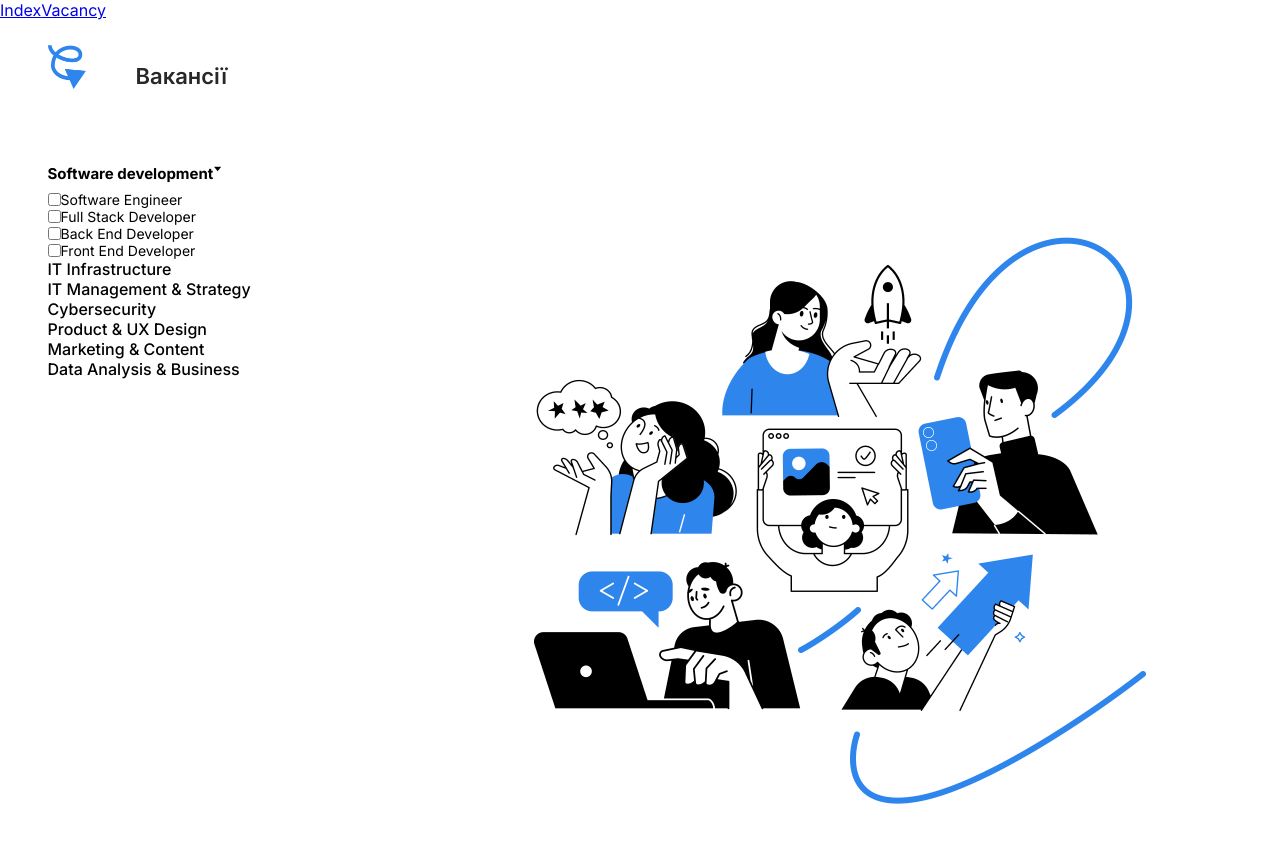
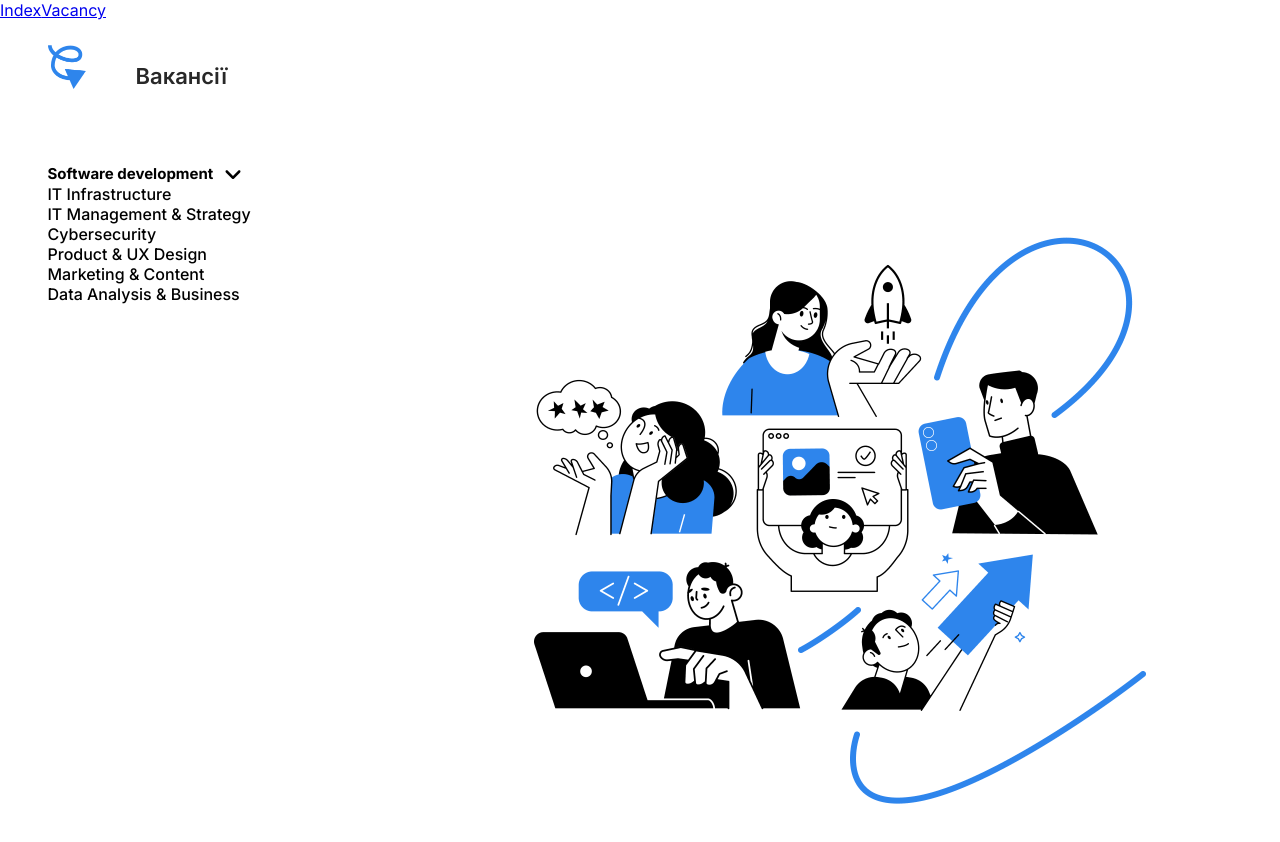
Before and after one commit to SergeyMyronenko/BuxOnline, a React (Vite) app: page /vite-react-app/vacancy in a window 1280 px wide. Shown: the top 842 px of the page. Built offline with nearby package versions, Linux system fonts and the light colour scheme.

Commit message:
Feat: Accordion component that has dynamic height

```diff
--- a/package.json
+++ b/package.json
@@ -12,6 +12,7 @@
   "dependencies": {
     "react": "^18.3.1",
     "react-dom": "^18.3.1",
+    "react-icons": "^5.3.0",
     "react-router": "^6.26.2",
     "react-router-dom": "^6.26.2",
     "sass": "^1.78.0"
--- a/src/Components/Accordion/Accordion.jsx
+++ b/src/Components/Accordion/Accordion.jsx
@@ -1,21 +1,29 @@
 import React from 'react';
 import './Accordion.scss';
+import { useState } from 'react';
+import { FaAngleDown } from "react-icons/fa6";
 
 const Accordion = ({ accordionTitle, children }) => {
+    const [isOpen, setIsOpen] = useState(false);
     return (
         <div className='accordion-wrapper'>
             <div className="accordion-title">
                 <h3 >{accordionTitle}</h3>
-                <div>{'\u{1F893}'}</div>
+                <div className={`accordion-button ${isOpen?'open':''}`} onClick={()=>setIsOpen(!isOpen)} >
+                <FaAngleDown></FaAngleDown>
+                <FaAngleDown></FaAngleDown>
+                </div>
             </div>
 
-            <ul className='accordion-list'>
+            <ul className={`accordion-list ${isOpen?'open':''}`}>
+                <div className='accordion-items-wrapper'>
                     {React.Children.map(children, (child, index) => (
                         <li className='accordion-item' key={index}>
                             <input type="checkbox" name="" id="" />
                             {child}
                         </li>
                     ))}
+                </div>
             </ul>
         </div>
     );
--- a/src/Components/Accordion/Accordion.scss
+++ b/src/Components/Accordion/Accordion.scss
@@ -1,3 +1,5 @@
+$transitionAll: 0.5s cubic-bezier(0.7, 0, 0.31, 0.98);
+
 .accordion-wrapper {
     display: grid;
 
@@ -6,23 +8,62 @@
     .accordion-title {
         grid-template-rows: 1fr;
         display: flex;
+
         h3 {
             font-weight: 700;
             font-size: 15px;
         }
+        .accordion-button{
+            margin-left: 10px;
+            cursor: pointer;
+            height: 20px;
+            width: 20px;
+            display: flex;
+            flex-direction: column-reverse;
+            overflow: hidden;
+
+            svg{
+                width: 20px;
+                height: 20px;
+                flex-shrink: 0;
+                transition: $transitionAll;
+
+                &:nth-of-type(2){
+                    transform: rotate(180deg);
+                }
+
+            }
+
+            &.open{
+                svg:nth-of-type(1){
+                    transform: translateY(100%);
+                }
+                svg:nth-of-type(2){
+                    transform: translateY(100%) rotate(180deg);
+                }
+            }
+        }
+
     }
-
-    p {
-        font-size: 14px;
-    }
-
     .accordion-list {
         display: grid;
-        overflow: hidden;
+        grid-template-rows: 0fr;
+        transition: $transitionAll;
 
-        .accordion-item {
-            display: flex;
+        &.open{
+            grid-template-rows: 1fr;
+        }
+        .accordion-items-wrapper {
+            overflow: hidden;
+            .accordion-item {
+                display: flex;
+                p {
+                    font-size: 14px;
+                }
 
+
+            }
         }
+
     }
 }
```
Also changed, not shown: 1 other file (tests, documents, lock files or other folders). Lines whose indentation alone changed are shown as unchanged.
